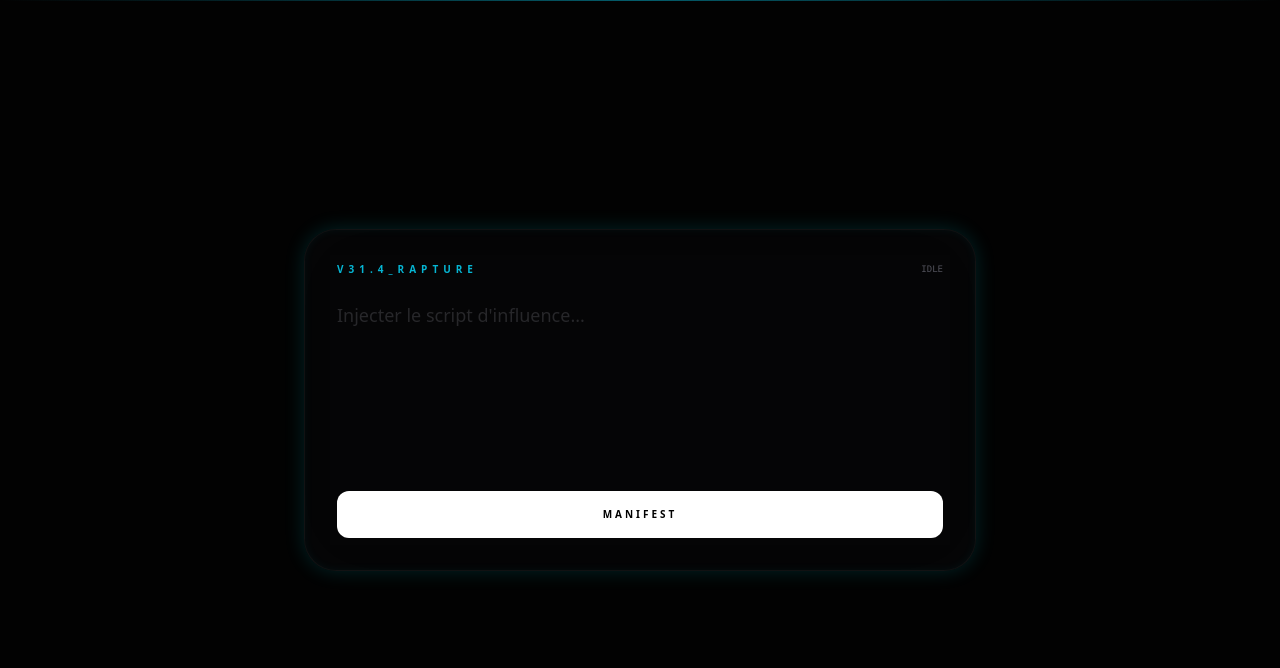
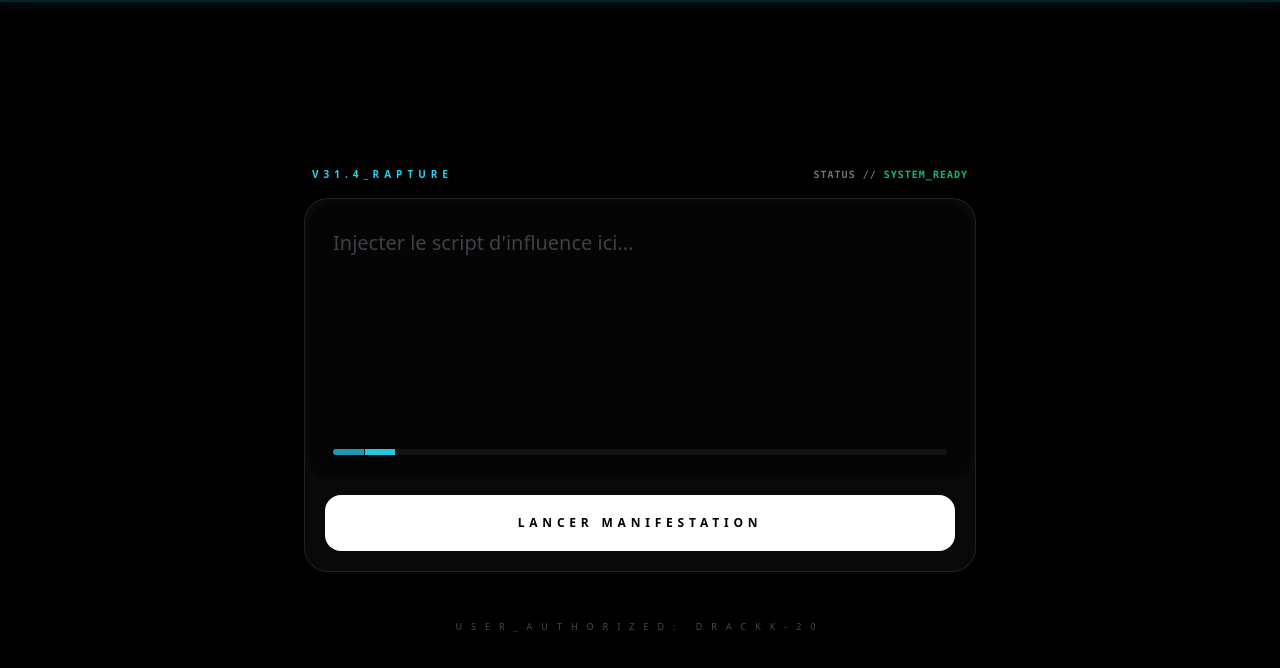
Before and after one commit to dbrckk/personavid-ai, a Next.js app: page / in a window 1280 px wide. Shown: the top 668 px of the page. Built offline with nearby package versions, Linux system fonts and the light colour scheme.

Commit message:
Update page.tsx

```diff
--- a/src/app/page.tsx
+++ b/src/app/page.tsx
@@ -8,7 +8,7 @@ export default function NeuralRapturePage() {
   const [input, setInput] = useState('');
   const [isRendering, setIsRendering] = useState(false);
   const [videoResult, setVideoResult] = useState<string | null>(null);
-  const [status, setStatus] = useState('IDLE');
+  const [status, setStatus] = useState('SYSTEM_READY');
 
   const handleManifest = async () => {
     if (!input) return;
@@ -17,7 +17,6 @@ export default function NeuralRapturePage() {
     setStatus('ANALYZING_NEURAL_FLUX...');
 
     try {
-      // 1. ANALYSE IA (Appel API)
       const response = await fetch('/api/render', {
         method: 'POST',
         headers: { 'Content-Type': 'application/json' },
@@ -27,7 +26,6 @@ export default function NeuralRapturePage() {
       const assets = await response.json();
       setStatus('RENDERING_MANIFEST...');
 
-      // 2. RENDU FFmpeg (Client-side)
       const blob = await renderManifest(assets);
       const url = URL.createObjectURL(blob);
 
@@ -42,39 +40,64 @@ export default function NeuralRapturePage() {
   };
 
   return (
-    <main className="relative min-h-screen flex flex-col items-center justify-center p-8 bg-[#020202] text-white">
-      <div className="absolute top-0 w-full h-[1px] bg-gradient-to-r from-transparent via-cyan-500/50 to-transparent" />
+    <main className="relative min-h-screen flex flex-col items-center justify-center p-6 bg-[#010101] text-zinc-100">
+      {/* Ligne de scan plus discrète */}
+      <div className="absolute top-0 w-full h-[2px] bg-cyan-500/20 shadow-[0_0_15px_rgba(6,182,212,0.5)]" />
 
       <div className="w-full max-w-2xl">
-        <div className="bg-zinc-900/20 border border-white/5 backdrop-blur-2xl rounded-[2rem] p-8 shadow-2xl neon-glow">
-          <div className="flex justify-between items-center mb-6">
-            <span className="text-[10px] font-bold text-cyan-500 tracking-[0.5em] uppercase">v31.4_Rapture</span>
-            <span className="text-[9px] text-zinc-600 font-mono">{status}</span>
+        {/* Header - Texte plus lisible (Zinc-400) */}
+        <div className="flex justify-between items-end mb-4 px-2">
+          <span className="text-[10px] font-bold text-cyan-400 tracking-[0.5em] uppercase">v31.4_Rapture</span>
+          <span className="text-[10px] text-zinc-500 font-mono font-bold tracking-widest uppercase">
+            Status // <span className={isRendering ? "text-amber-500" : "text-emerald-500"}>{status}</span>
+          </span>
         </div>
 
+        <div className="relative bg-zinc-900/40 border border-white/10 backdrop-blur-3xl rounded-3xl p-1 shadow-2xl">
+          {/* Zone de saisie - Contraste renforcé */}
+          <div className="bg-black/40 rounded-[1.4rem] p-6">
             <textarea
               value={input}
               onChange={(e) => setInput(e.target.value)}
-            className="w-full h-40 bg-transparent border-none text-zinc-300 text-lg font-light placeholder-zinc-800 focus:ring-0 resize-none p-0"
-            placeholder="Injecter le script d'influence..."
+              className="w-full h-48 bg-transparent border-none text-white text-xl font-light placeholder-zinc-700 focus:ring-0 resize-none p-0 leading-relaxed"
+              placeholder="Injecter le script d'influence ici..."
             />
 
+            {/* Heatmap avec couleurs plus vives */}
+            <div className="flex gap-[1px] h-1.5 w-full bg-white/5 mt-6 rounded-full overflow-hidden">
+              {getPredictiveHeatmap(input || " ").map((v, i) => (
+                <div key={i} style={{ width: `${100/20}%`, opacity: (v/100) + 0.2 }} className="bg-cyan-400" />
+              ))}
+            </div>
+          </div>
+
+          <div className="p-4">
             <button
               onClick={handleManifest}
               disabled={isRendering}
-            className={`w-full py-4 rounded-xl font-bold text-[10px] uppercase tracking-[0.3em] transition-all mt-6
-              ${isRendering ? 'bg-zinc-800 text-zinc-500 cursor-wait' : 'bg-white text-black hover:bg-cyan-400 hover:scale-[1.01]'}`}
+              className={`w-full py-5 rounded-2xl font-black text-xs uppercase tracking-[0.4em] transition-all
+                ${isRendering
+                  ? 'bg-zinc-800 text-zinc-500 cursor-wait'
+                  : 'bg-white text-black hover:bg-cyan-400 active:scale-95'}`}
             >
-            {isRendering ? 'Processing...' : 'Manifest'}
+              {isRendering ? 'Synchronisation...' : 'Lancer Manifestation'}
             </button>
           </div>
+        </div>
 
+        {/* Preview Section */}
         {videoResult && (
-          <div className="mt-8 animate-in fade-in slide-in-from-bottom-4 duration-700">
-            <video src={videoResult} controls className="w-full rounded-2xl border border-cyan-500/30 shadow-2xl" />
+          <div className="mt-8 animate-in zoom-in-95 duration-500">
+            <div className="p-1 bg-gradient-to-b from-cyan-500/20 to-transparent rounded-3xl">
+              <video src={videoResult} controls className="w-full rounded-[1.4rem] shadow-2xl" />
+            </div>
           </div>
         )}
       </div>
+
+      <footer className="mt-12 opacity-30">
+        <p className="text-[9px] tracking-[1em] uppercase">User_Authorized: Drackk-20</p>
+      </footer>
     </main>
   );
           }
```
Lines whose indentation alone changed are shown as unchanged.
